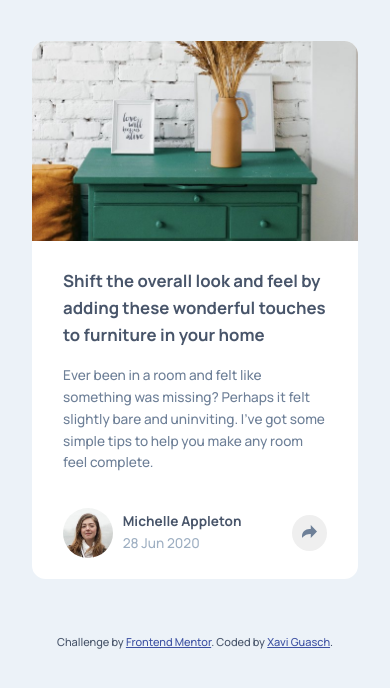
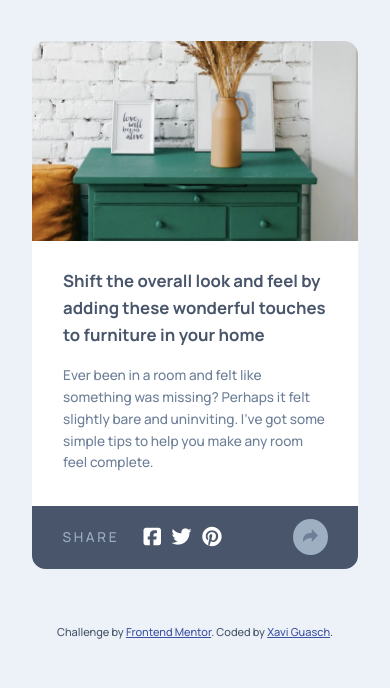
Before and after one commit to xaviguasch/article-preview-component-frontend-mentor-challenge-4-html-css-js-prac, a plain HTML site: page index.html in a window 390 px wide. Both pictures are taken after a click on the button 309 px from the left and 533 px from the top of the page. Drawn offline with Linux system fonts and the light colour scheme.

Commit message:
added js functionality and adjusted mobile view

```diff
--- a/index.html
+++ b/index.html
@@ -5,6 +5,10 @@
     <meta name="viewport" content="width=device-width, initial-scale=1.0" />
     <!-- displays site properly based on user's device -->
 
+    <script
+      src="https://kit.fontawesome.com/4274d2b2e7.js"
+      crossorigin="anonymous"
+    ></script>
     <link rel="icon" type="image/png" sizes="32x32" href="./images/favicon-32x32.png" />
     <link rel="preconnect" href="https://fonts.gstatic.com" />
     <link
@@ -54,6 +58,25 @@
               </button>
             </div>
           </div>
+          <div class="share-area">
+            <div class="share-socials">
+              <div class="share-text">SHARE</div>
+              <div class="social-icon">
+                <i class="fab fa-facebook-square"></i>
+              </div>
+              <div class="social-icon">
+                <i class="fab fa-twitter"></i>
+              </div>
+              <div class="social-icon">
+                <i class="fab fa-pinterest"></i>
+              </div>
+            </div>
+            <div class="share-icon">
+              <button class="share-btn share-btn-dark">
+                <img src="./images/icon-share.svg" alt="" />
+              </button>
+            </div>
+          </div>
         </div>
       </div>
       <footer class="footer">
@@ -65,5 +88,7 @@
         </div>
       </footer>
     </div>
+
+    <script src="./index.js"></script>
   </body>
 </html>
--- /dev/null
+++ b/index.js
@@ -0,0 +1,10 @@
+const shareBtns = document.querySelectorAll('.share-btn')
+const authorArea = document.querySelector('.author-area')
+const shareArea = document.querySelector('.share-area')
+
+shareBtns.forEach((shareBtn) => {
+  shareBtn.addEventListener('click', () => {
+    authorArea.classList.toggle('hidden')
+    shareArea.classList.toggle('visible')
+  })
+})
--- a/style.css
+++ b/style.css
@@ -77,6 +77,7 @@ img {
 /* SECTIONS */
 
 .card {
+  position: relative;
   background-color: var(--clr-white);
   max-width: 365px;
   margin: 3em auto;
@@ -97,6 +98,7 @@ img {
 
 .copy-area {
   padding: 2em 2.3em 1.5em;
+  height: 328px;
 }
 
 .content {
@@ -132,6 +134,42 @@ img {
   padding: 0.75em;
 }
 
+/* Share area */
+.share-area {
+  position: absolute;
+  bottom: 0;
+  left: 0;
+  width: 100%;
+  display: flex;
+  justify-content: space-between;
+  align-items: center;
+  background-color: var(--clr-very-dark-grayish-blue);
+  border-radius: 0 0 1em 1em;
+  padding: 1em 2.25em;
+  display: none;
+}
+.share-socials {
+  display: flex;
+  width: 60%;
+  color: var(--clr-white);
+  justify-content: space-between;
+  margin-top: 0.3em;
+}
+
+.share-text {
+  color: var(--clr-grayish-blue);
+  letter-spacing: 0.2em;
+  margin-right: 1em;
+}
+
+.fab {
+  font-size: 1.25rem;
+}
+
+.share-btn-dark {
+  background-color: var(--clr-grayish-blue);
+}
+
 /* Footer */
 
 .footer {
@@ -143,6 +181,16 @@ img {
 }
 .attribution a {
   color: hsl(228, 45%, 44%);
+}
+
+/* class helpers */
+
+.hidden {
+  display: none;
+}
+
+.visible {
+  display: flex;
 }
 
 /* MEDIA QUERIES */
```
